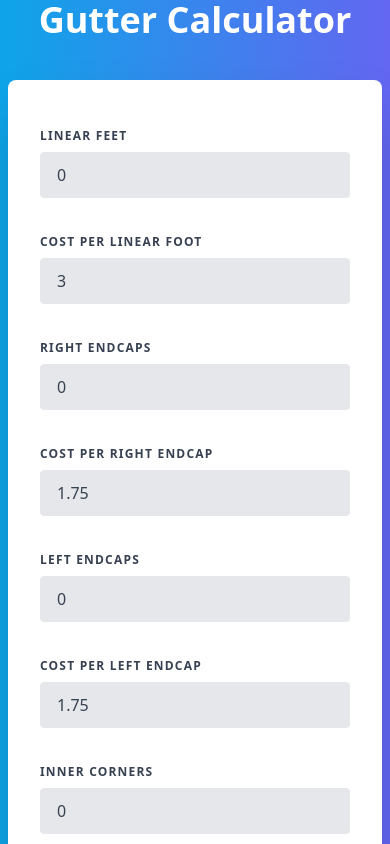
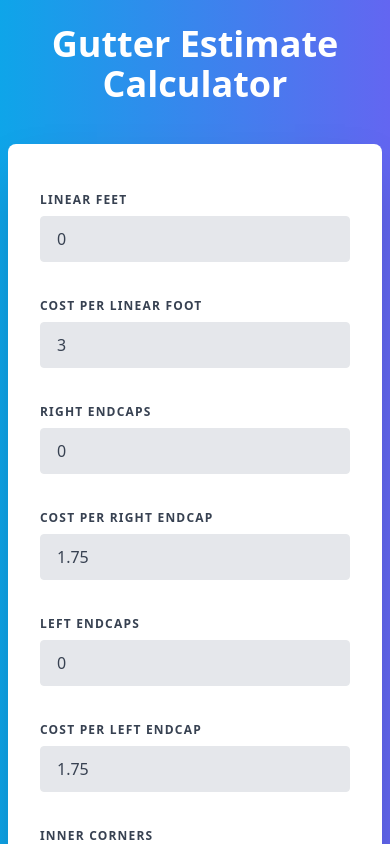
Before and after one commit to bensonbjacob/gutter-nextjs, a Next.js app: page /components/GutterCalc in a window 390 px wide. Shown: the top 844 px of the page. Built offline with nearby package versions, Linux system fonts and the light colour scheme.

Commit message:
Update title.  Fix padding on smaller screens.

```diff
--- a/pages/components/GutterCalc.jsx
+++ b/pages/components/GutterCalc.jsx
@@ -36,10 +36,10 @@ const GutterCalc = () => {
     window.location.reload();
   };
   return (
-    <div className='min-h-screen md:pt-6 pb-8 px-2 md:px-0 bg-gradient-to-r from-sky-500 to-indigo-500'>
+    <div className='min-h-screen pt-6 md:pt-6 pb-8 px-2 md:px-0 bg-gradient-to-r from-sky-500 to-indigo-500'>
       <header className='max-w-lg mx-auto'>
         <h1 className='text-4xl font-bold text-white text-center'>
-          Gutter Calculator
+          Gutter Estimate Calculator
         </h1>
       </header>
 
--- a/pages/index.js
+++ b/pages/index.js
@@ -6,7 +6,7 @@ export default function Home() {
   return (
     <div>
       <Head>
-        <title>Create Next App</title>
+        <title>Gutter Estimate Calculator</title>
         <meta
           name='description'
           content='Generated by create next app'
```
